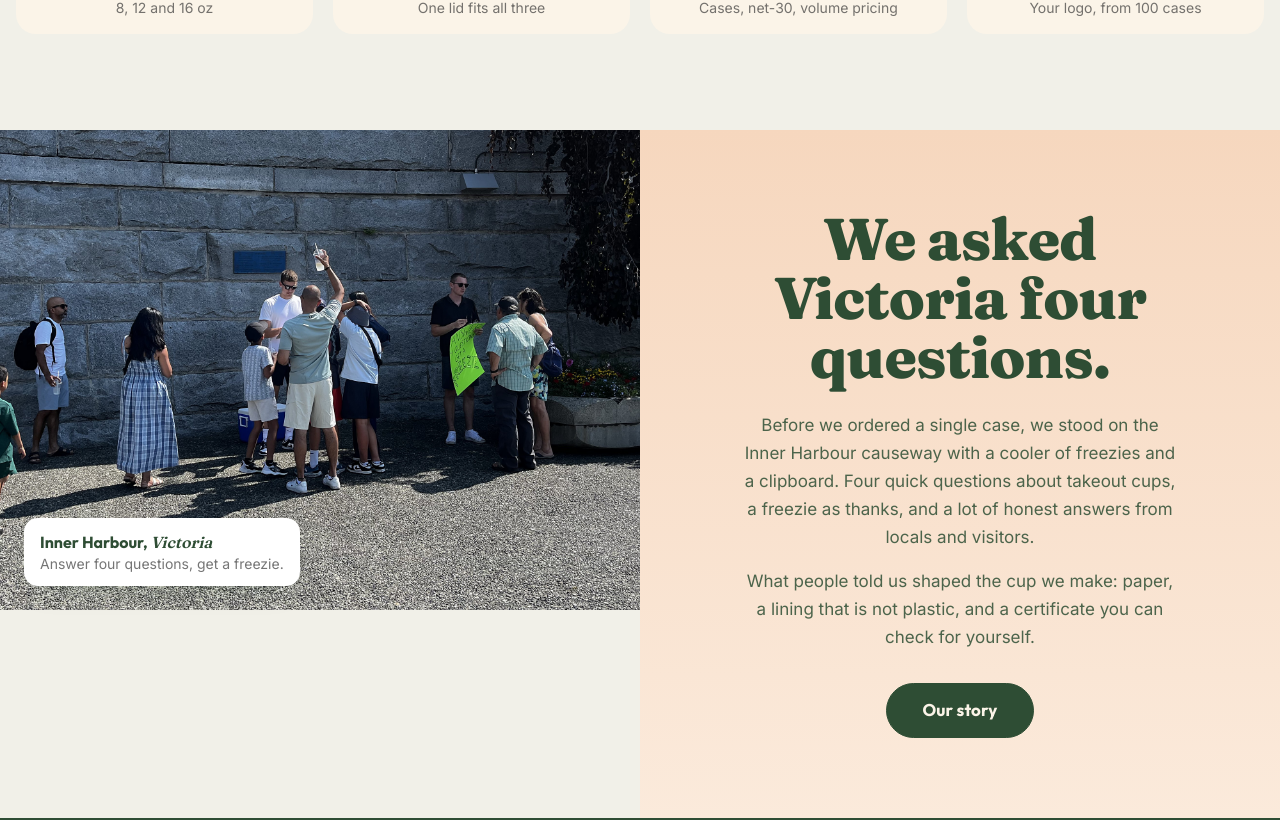
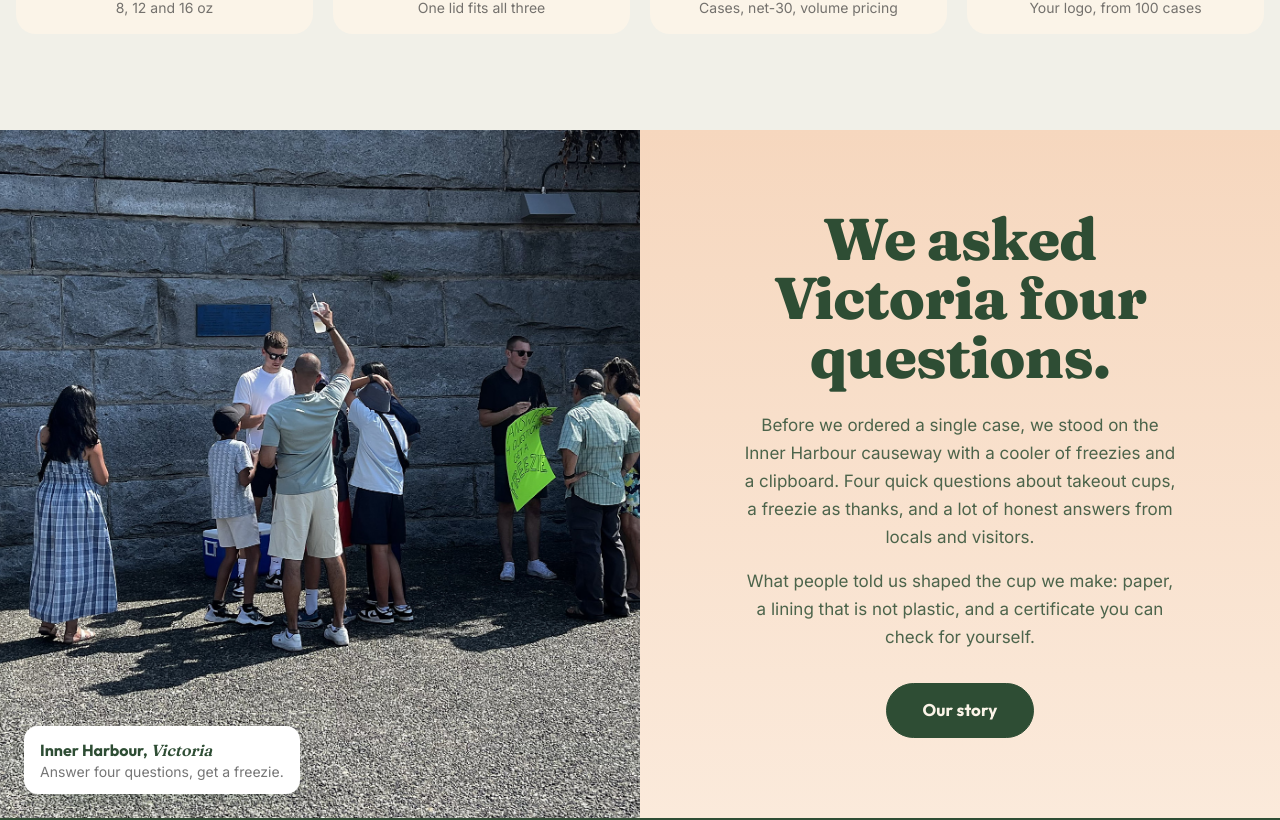
Before and after one commit to MTDsupply/MTD-site, a Next.js app: page / in a window 1280 px wide. Shown: the part 3012-3832 px from the top of the page. Built offline with nearby package versions, Linux system fonts and the light colour scheme; no server answers; the database is empty.

Commit message:
Home: the Inner Harbour photo fills the block height beside the peach panel
Co-Authored-By: Claude Fable 5.1 <noreply@anthropic.com>

```diff
--- a/src/app/page.tsx
+++ b/src/app/page.tsx
@@ -229,7 +229,7 @@ export default async function HomePage() {
 
       {/* 6. The Inner Harbour study: the photo and a peach block. */}
       <section className="mt-16 grid md:mt-24 md:grid-cols-2">
-        <div className="relative aspect-[4/3]">
+        <div className="relative aspect-[4/3] md:aspect-auto md:min-h-[560px]">
           <Image src="/inner-harbour.jpg" alt="The founders on the Inner Harbour causeway in Victoria, asking passers-by four questions with a cooler of freezies and a hand-drawn sign" fill sizes="(min-width: 768px) 50vw, 100vw" className="object-cover" />
           <div className="absolute bottom-6 left-6 rounded-[14px] bg-white px-4 py-3 shadow-[0_12px_30px_-16px_rgba(46,77,52,0.4)]">
             <p className="font-display text-[16px] font-semibold text-forest">
```
